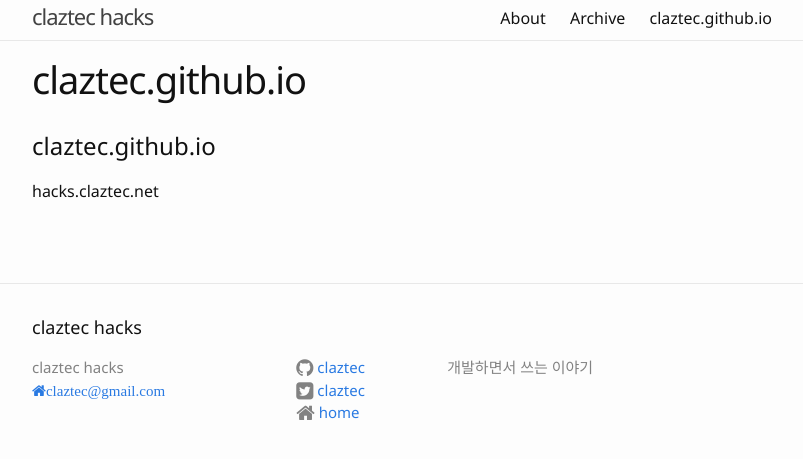
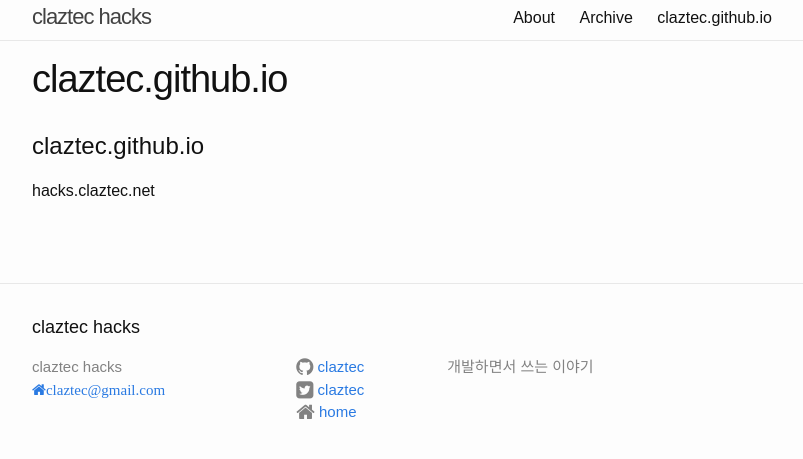
Before and after one commit to claztec/blog, a Jekyll site: the page built from README.md, in a window 1280 px wide. Shown: the top 459 px of the page, without its empty margins (238-1041 px from the left). Built offline with Jekyll 4.4.1, drawn with Linux system fonts in a browser that asks for light colours; nearby versions of some CDN libraries; some web fonts are replaced; our own code applies the rules of GitHub Pages for plain Markdown files; Markdown is read by kramdown in place of the engine named in the settings; comment, search, counter and statistics services are not loaded.

Commit message:
폰트 변경

```diff
--- a/_includes/head.html
+++ b/_includes/head.html
@@ -10,8 +10,6 @@
     <link rel="stylesheet" href="{{ "/css/main.css" | prepend: site.baseurl }}">
     <link rel="canonical" href="{{ page.url | replace:'index.html','' | prepend: site.baseurl | prepend: site.url }}">
     <link rel="alternate" type="application/rss+xml" title="{{ site.title }}" href="{{ "/feed.xml" | prepend: site.baseurl | prepend: site.url }}" />
-    <link href='http://fonts.googleapis.com/css?family=Noto+Sans' rel='stylesheet' type='text/css'>
-    <link href='http://fonts.googleapis.com/css?family=Ubuntu+Mono' rel='stylesheet' type='text/css'>
     <link rel="stylesheet" href="https://maxcdn.bootstrapcdn.com/font-awesome/4.4.0/css/font-awesome.min.css">
 	<link rel="shortcut icon" href="http://cfs.tistory.com/custom/blog/0/1350/favicon.ico"/>
 </head>
--- a/css/main.scss
+++ b/css/main.scss
@@ -3,10 +3,10 @@
 ---
 @charset "utf-8";
 
-
+@import url(//fonts.googleapis.com/earlyaccess/jejugothic.css);
 
 // Our variables
-$base-font-family: 'Noto Sans', sans-serif;
+$base-font-family: 'Jeju Gothic', sans-serif;
 $base-font-size:   16px;
 $small-font-size:  $base-font-size * 0.875;
 $base-line-height: 1.5;
```
